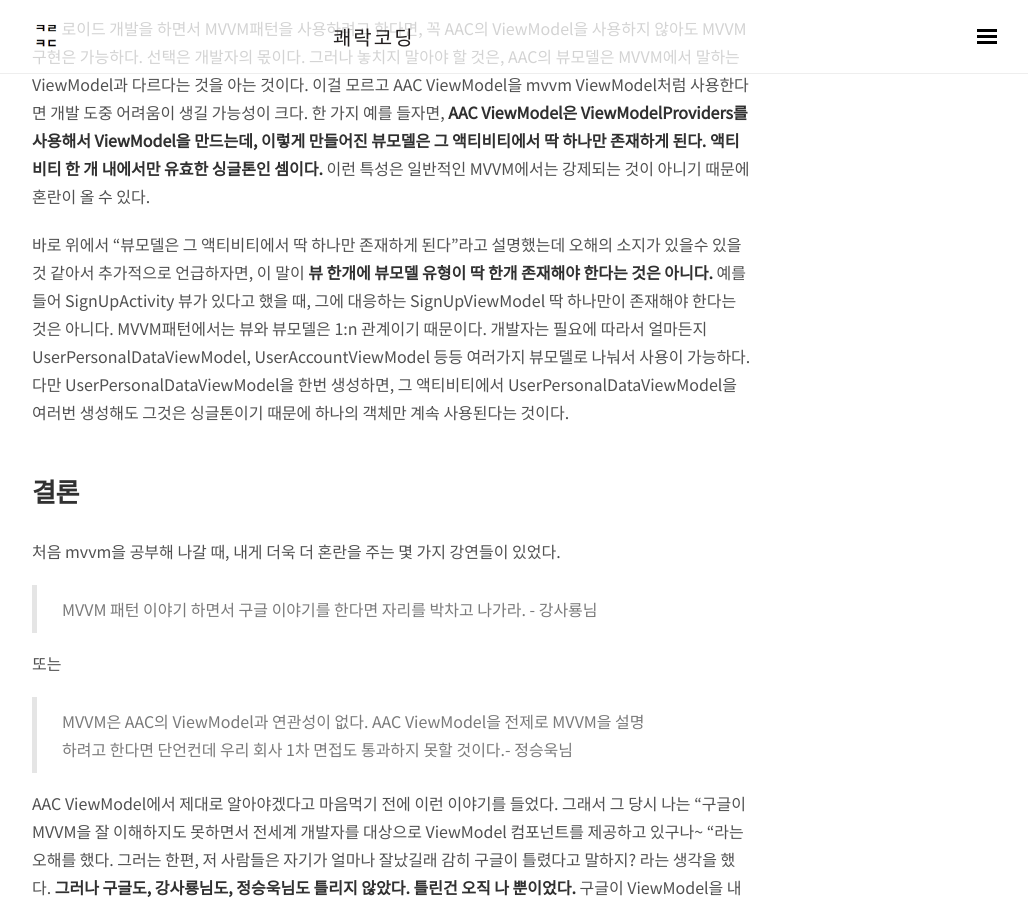
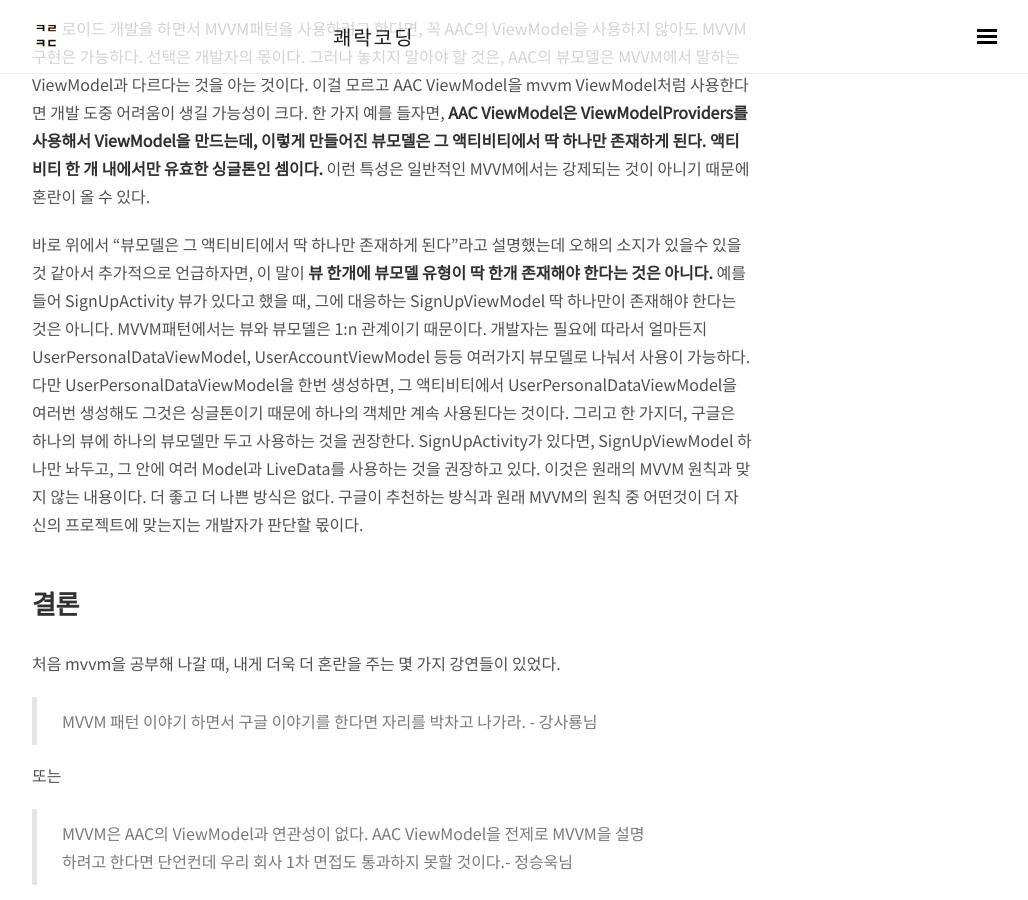
Before and after one commit to wooooooak/wooooooak.github.io, a Jekyll site: the page built from _posts/android/2019-05-07-aac_viewmodel.md, in a window 1280 px wide and 900 px high, scrolled down 1554 px. Shown: the whole window, without its empty margins (248-1276 px from the left). Built offline with Jekyll 4.4.1, drawn with Linux system fonts in a browser that asks for light colours; nearby versions of some CDN libraries; some web fonts are replaced; comment, search, counter and statistics services are not loaded.

Commit message:
뷰모델 포스트 수정

```diff
--- a/_posts/android/2019-05-07-aac_viewmodel.md
+++ b/_posts/android/2019-05-07-aac_viewmodel.md
@@ -24,7 +24,7 @@ comments: true
 
 안드로이드 개발을 하면서 MVVM패턴을 사용하려고 한다면, 꼭 AAC의 ViewModel을 사용하지 않아도 MVVM구현은 가능하다. 선택은 개발자의 몫이다. 그러나 놓치지 말아야 할 것은, AAC의 뷰모델은 MVVM에서 말하는 ViewModel과 다르다는 것을 아는 것이다. 이걸 모르고 AAC ViewModel을 mvvm ViewModel처럼 사용한다면 개발 도중 어려움이 생길 가능성이 크다. 한 가지 예를 들자면, **AAC ViewModel은 ViewModelProviders를 사용해서 ViewModel을 만드는데, 이렇게 만들어진 뷰모델은 그 액티비티에서 딱 하나만 존재하게 된다. 액티비티 한 개 내에서만 유효한 싱글톤인 셈이다.** 이런 특성은 일반적인 MVVM에서는 강제되는 것이 아니기 때문에 혼란이 올 수 있다.
 
-바로 위에서 "뷰모델은 그 액티비티에서 딱 하나만 존재하게 된다"라고 설명했는데 오해의 소지가 있을수 있을 것 같아서 추가적으로 언급하자면, 이 말이 **뷰 한개에 뷰모델 유형이 딱 한개 존재해야 한다는 것은 아니다.** 예를 들어 SignUpActivity 뷰가 있다고 했을 때, 그에 대응하는 SignUpViewModel 딱 하나만이 존재해야 한다는 것은 아니다. MVVM패턴에서는 뷰와 뷰모델은 1:n 관계이기 때문이다. 개발자는 필요에 따라서 얼마든지 UserPersonalDataViewModel, UserAccountViewModel 등등 여러가지 뷰모델로 나눠서 사용이 가능하다. 다만 UserPersonalDataViewModel을 한번 생성하면, 그 액티비티에서 UserPersonalDataViewModel을 여러번 생성해도 그것은 싱글톤이기 때문에 하나의 객체만 계속 사용된다는 것이다.
+바로 위에서 "뷰모델은 그 액티비티에서 딱 하나만 존재하게 된다"라고 설명했는데 오해의 소지가 있을수 있을 것 같아서 추가적으로 언급하자면, 이 말이 **뷰 한개에 뷰모델 유형이 딱 한개 존재해야 한다는 것은 아니다.** 예를 들어 SignUpActivity 뷰가 있다고 했을 때, 그에 대응하는 SignUpViewModel 딱 하나만이 존재해야 한다는 것은 아니다. MVVM패턴에서는 뷰와 뷰모델은 1:n 관계이기 때문이다. 개발자는 필요에 따라서 얼마든지 UserPersonalDataViewModel, UserAccountViewModel 등등 여러가지 뷰모델로 나눠서 사용이 가능하다. 다만 UserPersonalDataViewModel을 한번 생성하면, 그 액티비티에서 UserPersonalDataViewModel을 여러번 생성해도 그것은 싱글톤이기 때문에 하나의 객체만 계속 사용된다는 것이다. 그리고 한 가지더, 구글은 하나의 뷰에 하나의 뷰모델만 두고 사용하는 것을 권장한다. SignUpActivity가 있다면, SignUpViewModel 하나만 놔두고, 그 안에 여러 Model과 LiveData를 사용하는 것을 권장하고 있다. 이것은 원래의 MVVM 원칙과 맞지 않는 내용이다. 더 좋고 더 나쁜 방식은 없다. 구글이 추천하는 방식과 원래 MVVM의 원칙 중 어떤것이 더 자신의 프로젝트에 맞는지는 개발자가 판단할 몫이다.
 
 ## 결론
 
```
